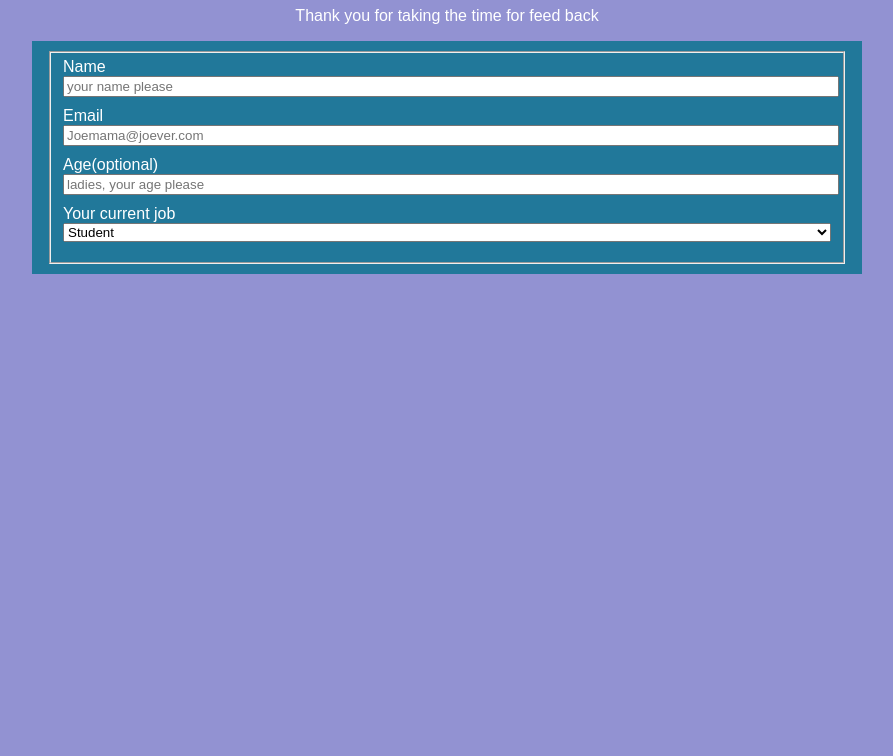
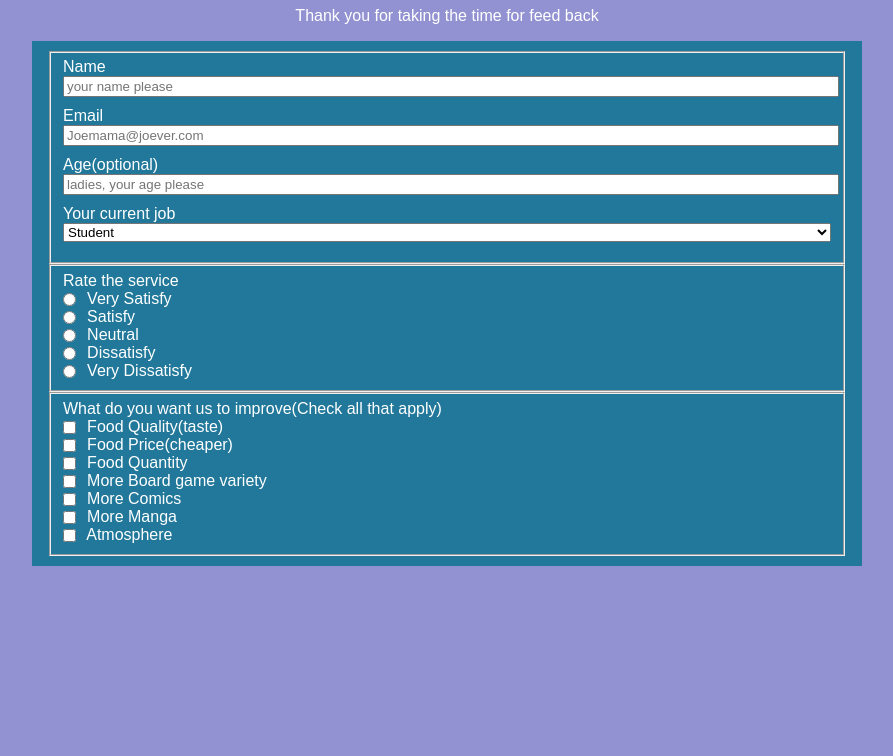
Before and after one commit to LittleLW8847/Survey-Form, a plain HTML site: page index.html in a window 1280 px wide. Shown: the part 73-829 px from the top of the page, without its empty margins (201-1094 px from the left). Drawn offline with Linux system fonts and the light colour scheme.

Commit message:
MOAR PROGRESS

```diff
--- a/index.html
+++ b/index.html
@@ -10,7 +10,7 @@
 
     </head>
     <body>
-        <h1 id="title">Survey Form</h1>
+        <h1 id="title">Cafe Service Survey Form</h1>
         <p id="description">Thank you for taking the time for feed back</p>
         <form id="survey-form">
             <fieldset>
@@ -25,7 +25,25 @@
                         <option>Unemployed</option>
                         <option>prefer to not talk about</option>
                     </select>
-                </label>
+
+            </fieldset>
+            <fieldset>
+                Rate the service
+                <label><input name="rating" type="radio" class="inline" value="5"> Very Satisfy </label>
+                <label><input name="rating" type="radio" class="inline" value="4"> Satisfy</label>
+                <label><input name="rating" type="radio" class="inline" value="3"> Neutral</label>
+                <label><input name="rating" type="radio" class="inline" value="2"> Dissatisfy</label>
+                <label><input name="rating" type="radio" class="inline" value="1"> Very Dissatisfy</label>
+            </fieldset>
+            <fieldset>
+                What do you want us to improve(Check all that apply)
+                <label><input type="checkbox" value="Food-improve" class="inline"> Food Quality(taste)</label>
+                <label><input type="checkbox" value="Price-cheaper" class="inline"> Food Price(cheaper)</label>
+                <label><input type="checkbox" value="Food-amount" class="inline"> Food Quantity</label>
+                <label><input type="checkbox" value="Board-Game-Variety" class="inline"> More Board game variety</label>
+                <label><input type="checkbox" value="More-Comics" class="inline"> More Comics</label>
+                <label><input type="checkbox" value="More-Manga" class="inline"> More Manga</label>
+                <label><input type="checkbox" value="atmosphere" class="inline"> Atmosphere</label>
             </fieldset>
 
         </form>
--- a/styles.css
+++ b/styles.css
@@ -22,7 +22,14 @@ form{
 label{
     display: block;
 }
+
 input, select{
     width: 100%;
     margin-bottom: 10px;
 }
+
+.inline{
+    width: unset;
+    margin: 0 0.5em 0 0;
+    vertical-align: middle;
+}
```
